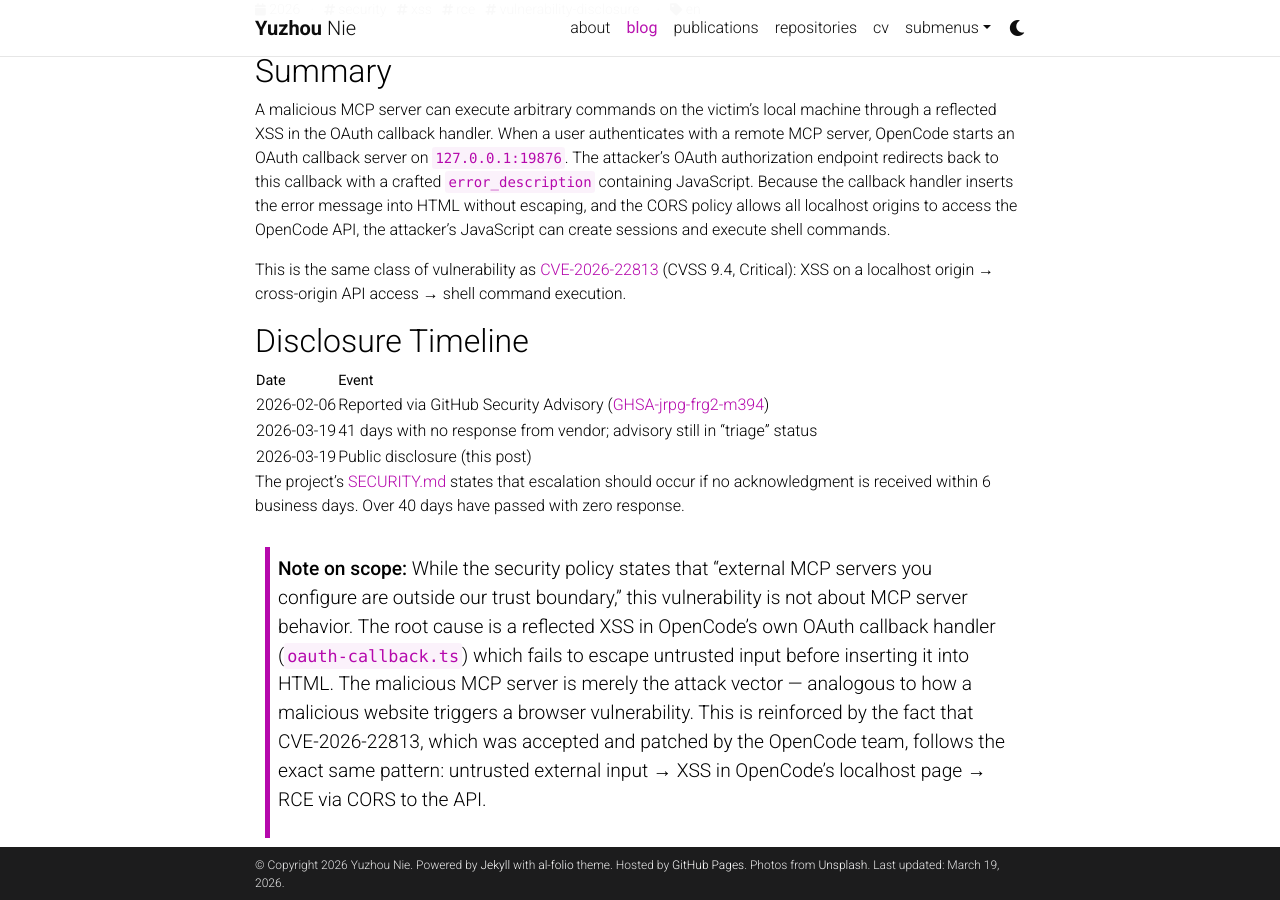
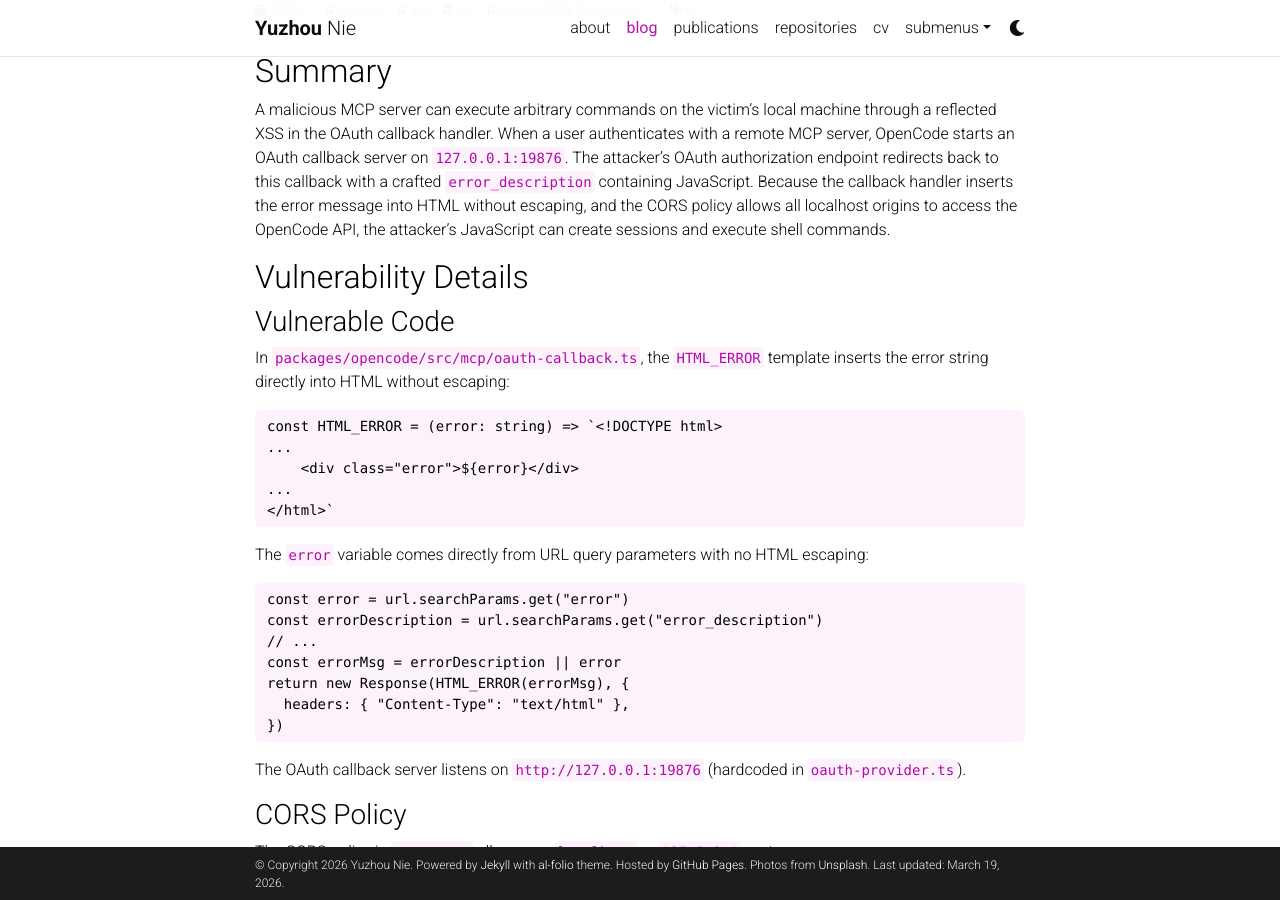
Before and after one commit to rucnyz/rucnyz.github.io, a Jekyll site: the page built from _posts/2026-03-19-opencode-oauth-xss-rce.md, in a window 1280 px wide and 900 px high, scrolled down 234 px. Built offline with Jekyll 4.4.1, drawn with Linux system fonts in a browser that asks for light colours; comment, search, counter and statistics services are not loaded; a style sheet for code colours, icons or effects is not loaded.

Commit message:
post: remove disclosure timeline and scope note

```diff
--- a/_posts/2026-03-19-opencode-oauth-xss-rce.md
+++ b/_posts/2026-03-19-opencode-oauth-xss-rce.md
@@ -10,20 +10,6 @@
 ## Summary
 
 A malicious MCP server can execute arbitrary commands on the victim's local machine through a reflected XSS in the OAuth callback handler. When a user authenticates with a remote MCP server, OpenCode starts an OAuth callback server on `127.0.0.1:19876`. The attacker's OAuth authorization endpoint redirects back to this callback with a crafted `error_description` containing JavaScript. Because the callback handler inserts the error message into HTML without escaping, and the CORS policy allows all localhost origins to access the OpenCode API, the attacker's JavaScript can create sessions and execute shell commands.
-
-This is the same class of vulnerability as [CVE-2026-22813](https://github.com/anomalyco/opencode/security/advisories/GHSA-c83v-7274-4vgp) (CVSS 9.4, Critical): XSS on a localhost origin → cross-origin API access → shell command execution.
-
-## Disclosure Timeline
-
-| Date | Event |
-|------|-------|
-| 2026-02-06 | Reported via GitHub Security Advisory ([GHSA-jrpg-frg2-m394](https://github.com/anomalyco/opencode/security/advisories/GHSA-jrpg-frg2-m394)) |
-| 2026-03-19 | 41 days with no response from vendor; advisory still in "triage" status |
-| 2026-03-19 | Public disclosure (this post) |
-
-The project's [SECURITY.md](https://github.com/anomalyco/opencode/blob/dev/SECURITY.md) states that escalation should occur if no acknowledgment is received within 6 business days. Over 40 days have passed with zero response.
-
-> **Note on scope:** While the security policy states that "external MCP servers you configure are outside our trust boundary," this vulnerability is not about MCP server behavior. The root cause is a reflected XSS in OpenCode's own OAuth callback handler (`oauth-callback.ts`) which fails to escape untrusted input before inserting it into HTML. The malicious MCP server is merely the attack vector — analogous to how a malicious website triggers a browser vulnerability. This is reinforced by the fact that CVE-2026-22813, which was accepted and patched by the OpenCode team, follows the exact same pattern: untrusted external input → XSS in OpenCode's localhost page → RCE via CORS to the API.
 
 ## Vulnerability Details
 
```
